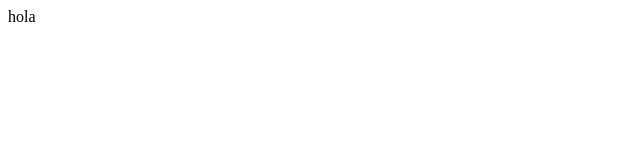
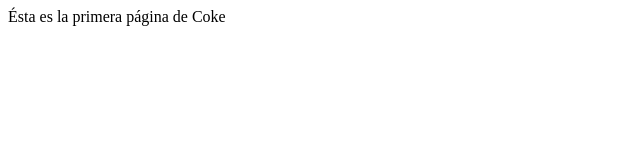
Before and after one commit to Cokel/ejemplo, a plain HTML site: page index.html in a window 1280 px wide. Shown: the whole page, without its empty margins (0-640 px from the left). Drawn offline with Linux system fonts and the light colour scheme.

Commit message:
Add index.html

```diff
--- a/index.html
+++ b/index.html
@@ -1,2 +1,8 @@
 <html>
-  hola
+<head>
+  <title>Primera pagina de Coke</title>
+</head>
+<body>
+&Eacute;sta es la primera p&aacute;gina de Coke
+</body>
+</html>
```
